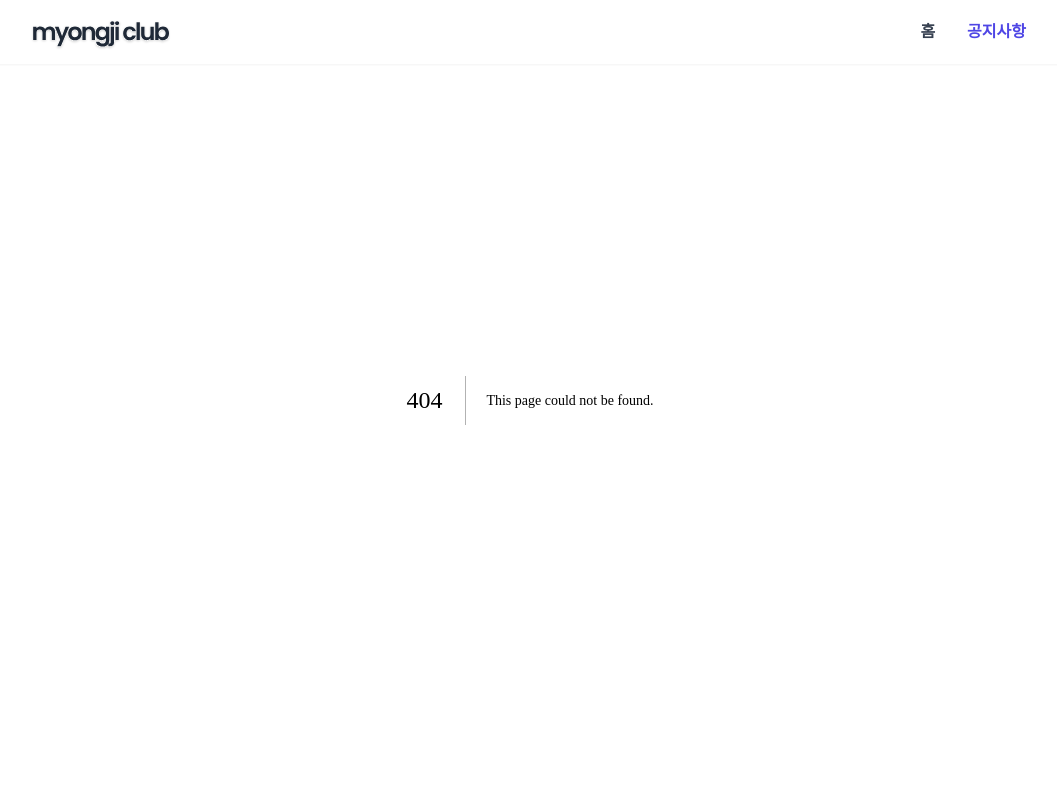
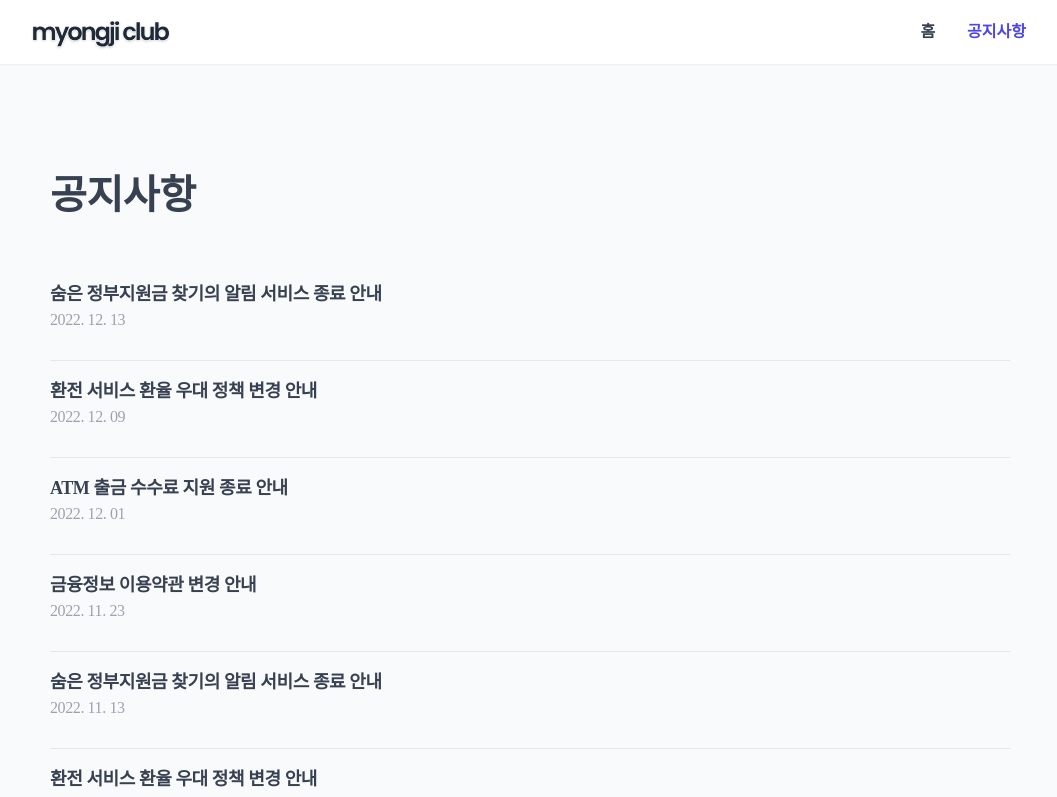
Before and after one commit to k-kbk/Myongji-Club-FE, a Next.js app: page /notice in a window 1280 px wide. Before the commit this address had no page. Shown: the top 797 px of the page, without its empty margins (110-1167 px from the left). Built offline with nearby package versions, Linux system fonts and the light colour scheme.

Commit message:
feat: 공지사항 페이지 구현

```diff
--- /dev/null
+++ b/src/pages/notice/index.tsx
@@ -0,0 +1,81 @@
+import Link from 'next/link';
+import Notice from '@/types/notice';
+
+const dummy: Array<Notice> = [
+  {
+    id: 0,
+    title: '숨은 정부지원금 찾기의 알림 서비스 종료 안내',
+    date: '2022. 12. 13',
+  },
+  {
+    id: 1,
+    title: '환전 서비스 환율 우대 정책 변경 안내',
+    date: '2022. 12. 09',
+  },
+  {
+    id: 2,
+    title: 'ATM 출금 수수료 지원 종료 안내',
+    date: '2022. 12. 01',
+  },
+  {
+    id: 3,
+    title: '금융정보 이용약관 변경 안내',
+    date: '2022. 11. 23',
+  },
+  {
+    id: 4,
+    title: '숨은 정부지원금 찾기의 알림 서비스 종료 안내',
+    date: '2022. 11. 13',
+  },
+  {
+    id: 5,
+    title: '환전 서비스 환율 우대 정책 변경 안내',
+    date: '2022. 11. 09',
+  },
+  {
+    id: 6,
+    title: '토스 금융정보 구독 서비스(금융팁) 이용약관 변경 안내',
+    date: '2022. 11. 01',
+  },
+  {
+    id: 7,
+    title: 'ATM 출금 수수료 지원 종료 안내',
+    date: '2022. 10. 23',
+  },
+];
+
+export default function Index() {
+  return (
+    <div className="flex w-full max-w-screen-lg flex-col px-6 tracking-tight text-gray-700 sm:px-10 lg:px-8">
+      <h1 className="mt-30 mb-12 text-3xl font-bold md:mt-44 md:text-4.5xl">
+        공지사항
+      </h1>
+      {dummy.length === 0 ? (
+        <div className="py-[20vh] text-center text-lg font-medium text-gray-400 md:py-30 md:text-xl">
+          공지사항이 없어요.
+        </div>
+      ) : (
+        <ul className="mb-14">
+          {dummy.map((item) => (
+            <li key={item.id} className="border-b">
+              <Link
+                href={`/notice/${item.id}`}
+                className="inline-block h-24 w-full py-4 transition-opacity hover:opacity-50"
+              >
+                <div className="block text-lg font-semibold sm:hidden">
+                  {item.title.length > 24
+                    ? `${item.title.substring(0, 24)}..`
+                    : item.title}
+                </div>
+                <div className="hidden text-lg font-semibold sm:block">
+                  {item.title}
+                </div>
+                <time className="font-medium text-gray-400">{item.date}</time>
+              </Link>
+            </li>
+          ))}
+        </ul>
+      )}
+    </div>
+  );
+}
```
